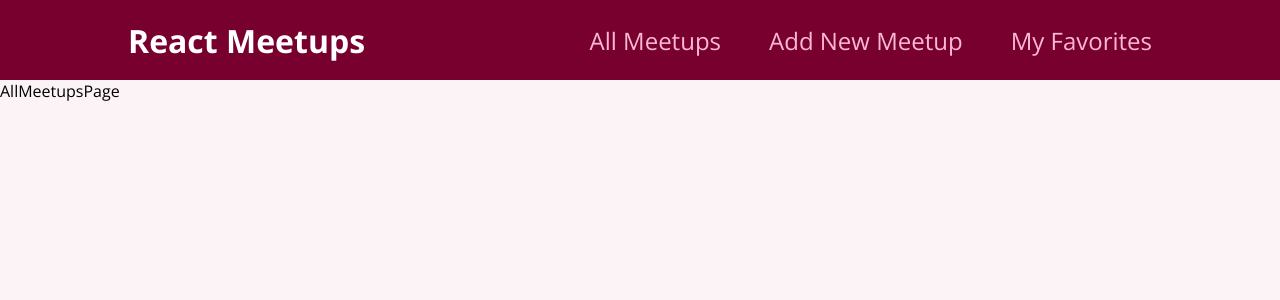
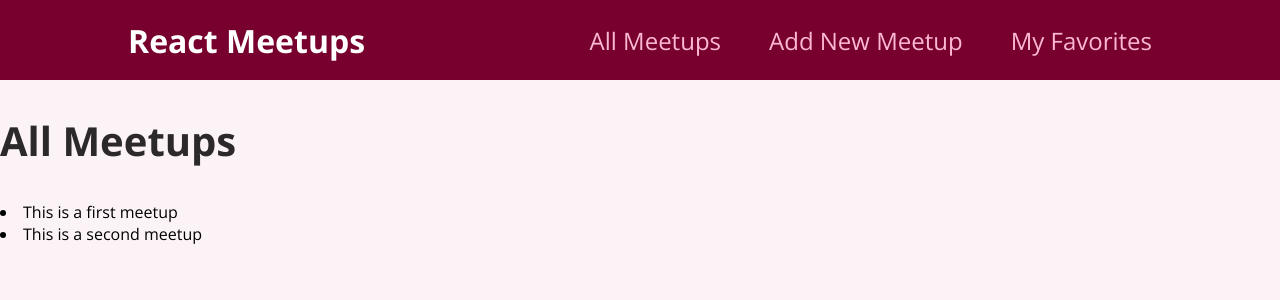
Before and after one commit to tatsuro1997/react-course, a React (Create React App) app: page / in a window 1280 px wide. Shown: the top 300 px of the page. Built offline with nearby package versions, Linux system fonts and the light colour scheme.

Commit message:
Outputting List Of Data

```diff
--- a/src/pages/AllMeetups.js
+++ b/src/pages/AllMeetups.js
@@ -1,5 +1,33 @@
+const DUMMY_DATA = [
+  {
+    id: "m1",
+    title: "This is a first meetup",
+    image:
+      "https://upload.wikimedia.org/wikipedia/commons/thumb/d/d3/Stadtbild_M%C3%BCnchen.jpg/2560px-Stadtbild_M%C3%BCnchen.jpg",
+    address: "Meetupstreet 5, 12345 Meetup City",
+    description:
+      "This is a first, amazing meetup which you definitely should not miss. It will be a lot of fun!",
+  },
+  {
+    id: "m2",
+    title: "This is a second meetup",
+    image:
+      "https://upload.wikimedia.org/wikipedia/commons/thumb/d/d3/Stadtbild_M%C3%BCnchen.jpg/2560px-Stadtbild_M%C3%BCnchen.jpg",
+    address: "Meetupstreet 5, 12345 Meetup City",
+    description:
+      "This is a first, amazing meetup which you definitely should not miss. It will be a lot of fun!",
+  },
+];
+
 function AllMeetupsPage() {
-    return <div>AllMeetupsPage</div>
+    return (
+        <section>
+            <h1>All Meetups</h1>
+            {DUMMY_DATA.map((meetup) => {
+                return <li key={meetup.id}>{meetup.title}</li>;
+            })}
+      </section>
+  );
 }
 
 export default AllMeetupsPage;
```
